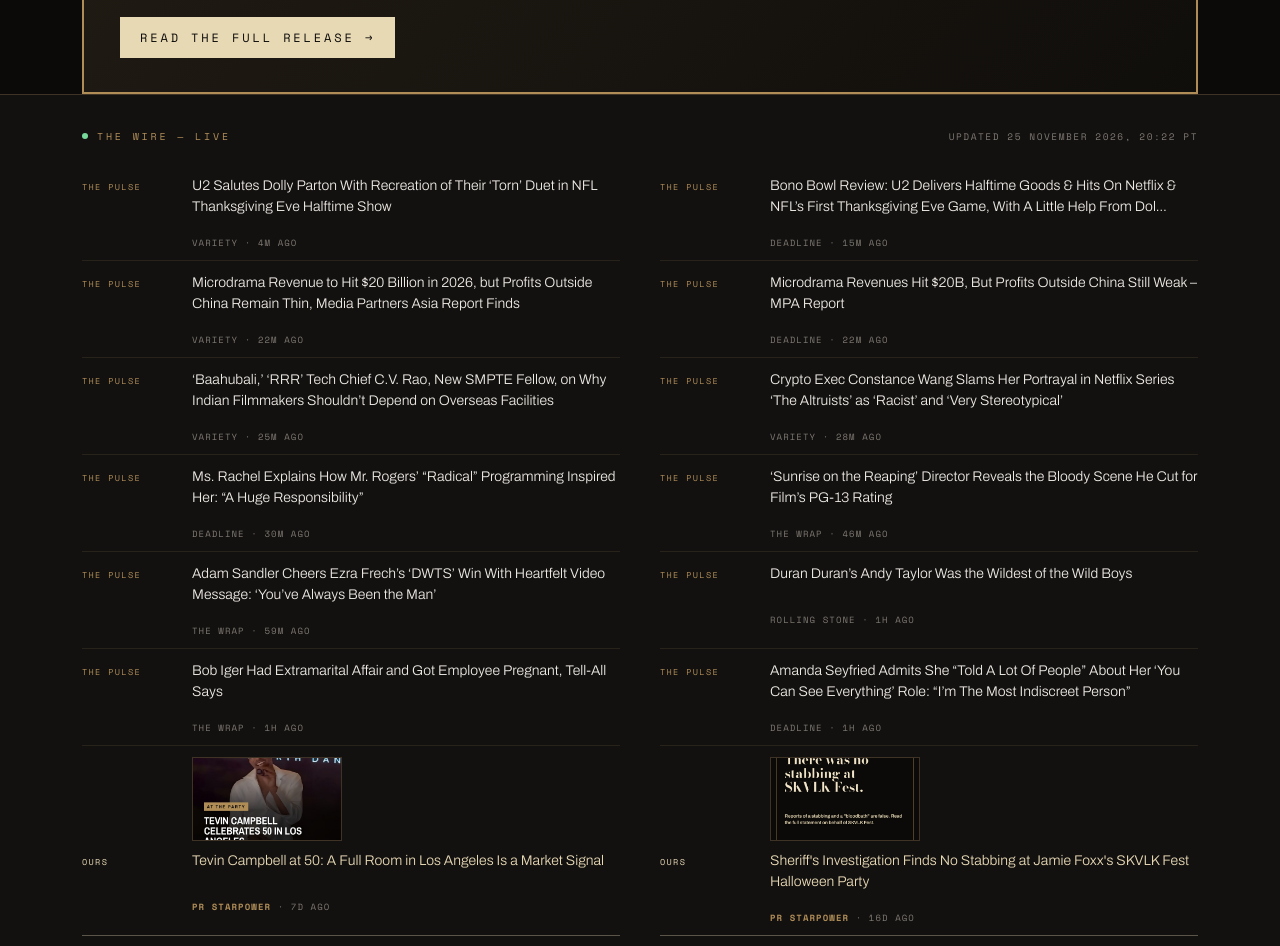
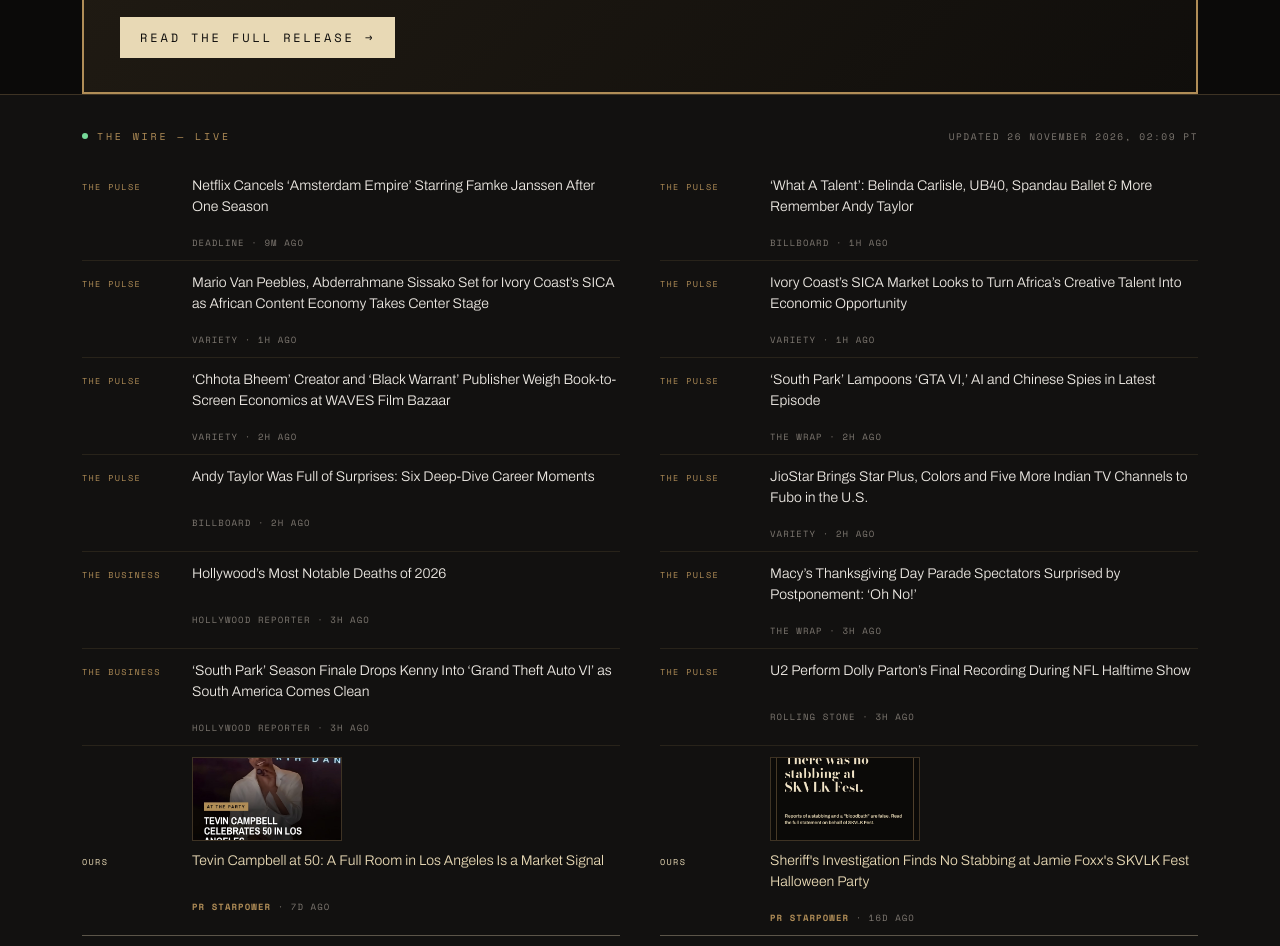
Before and after one commit to matariterry-art/prstarpower-site, a plain HTML site: page newsroom.html in a window 1280 px wide. Shown: the part 1967-2913 px from the top of the page. Drawn offline with nearby package versions, Linux system fonts and the light colour scheme.

Commit message:
Wire update — 2026-11-26 09:09 UTC

```diff
--- a/feed.xml
+++ b/feed.xml
@@ -5,7 +5,7 @@
     <link>https://prstarpower.com/newsroom.html</link>
     <description>Announcements, releases and analysis from PR STARPOWER, a Hollywood representation house.</description>
     <language>en-us</language>
-    <lastBuildDate>Thu, 26 Nov 2026 03:22:35 +0000</lastBuildDate>
+    <lastBuildDate>Thu, 26 Nov 2026 09:09:53 +0000</lastBuildDate>
     <item>
       <title>Tevin Campbell at 50: A Full Room in Los Angeles Is a Market Signal</title>
       <link>https://prstarpower.com/news-tevin-campbell-50th-durability.html</link>
--- a/newsroom.html
+++ b/newsroom.html
@@ -246,68 +246,68 @@
   <div class="wrap">
     <div class="wire-head">
       <span class="wire-label"><i class="dot"></i>The Wire — Live</span>
-      <span class="wire-stamp">Updated 25 November 2026, 20:22 PT</span>
+      <span class="wire-stamp">Updated 26 November 2026, 02:09 PT</span>
     </div>
     <div class="wire-list">
-      <a class="wire-row" href="https://variety.com/2026/music/news/u2-nfl-thanksgiving-eve-halftime-show-performance-1236958652/" target="_blank" rel="noopener nofollow">
+      <a class="wire-row" href="https://deadline.com/2026/11/netflix-cancels-amsterdam-empire-famke-janssen-holland-1237233284/" target="_blank" rel="noopener nofollow">
         <span class="wire-beat">The Pulse</span>
-        <span class="wire-title">U2 Salutes Dolly Parton With Recreation of Their ‘Torn’ Duet in NFL Thanksgiving Eve Halftime Show</span>
-        <span class="wire-meta">Variety &middot; 4m ago</span>
+        <span class="wire-title">Netflix Cancels ‘Amsterdam Empire’ Starring Famke Janssen After One Season</span>
+        <span class="wire-meta">Deadline &middot; 9m ago</span>
       </a>
-      <a class="wire-row" href="https://deadline.com/2026/11/u2-halftime-show-performance-review-thanksgiving-eve-1237233462/" target="_blank" rel="noopener nofollow">
+      <a class="wire-row" href="https://www.billboard.com/music/rock/belinda-carlisle-ub40-spandau-ballet-remember-andy-taylor-1236390136/" target="_blank" rel="noopener nofollow">
         <span class="wire-beat">The Pulse</span>
-        <span class="wire-title">Bono Bowl Review: U2 Delivers Halftime Goods &amp; Hits On Netflix &amp; NFL’s First Thanksgiving Eve Game, With A Little Help From Dol…</span>
-        <span class="wire-meta">Deadline &middot; 15m ago</span>
+        <span class="wire-title">‘What A Talent’: Belinda Carlisle, UB40, Spandau Ballet &amp; More Remember Andy Taylor</span>
+        <span class="wire-meta">Billboard &middot; 1h ago</span>
       </a>
-      <a class="wire-row" href="https://variety.com/2026/tv/news/microdrama-revenue-20-billion-2026-profits-thin-1236958647/" target="_blank" rel="noopener nofollow">
+      <a class="wire-row" href="https://variety.com/2026/tv/global/sica-2026-welcomes-mario-van-peebles-abderrahmane-sissako-1236958374/" target="_blank" rel="noopener nofollow">
         <span class="wire-beat">The Pulse</span>
-        <span class="wire-title">Microdrama Revenue to Hit $20 Billion in 2026, but Profits Outside China Remain Thin, Media Partners Asia Report Finds</span>
-        <span class="wire-meta">Variety &middot; 22m ago</span>
+        <span class="wire-title">Mario Van Peebles, Abderrahmane Sissako Set for Ivory Coast’s SICA as African Content Economy Takes Center Stage</span>
+        <span class="wire-meta">Variety &middot; 1h ago</span>
       </a>
-      <a class="wire-row" href="https://deadline.com/2026/11/microdrama-revenues-boom-profits-outside-china-weak-report-1237233205/" target="_blank" rel="noopener nofollow">
+      <a class="wire-row" href="https://variety.com/2026/tv/global/ivory-coast-sica-african-film-tv-industry-1236958359/" target="_blank" rel="noopener nofollow">
         <span class="wire-beat">The Pulse</span>
-        <span class="wire-title">Microdrama Revenues Hit $20B, But Profits Outside China Still Weak – MPA Report</span>
-        <span class="wire-meta">Deadline &middot; 22m ago</span>
+        <span class="wire-title">Ivory Coast’s SICA Market Looks to Turn Africa’s Creative Talent Into Economic Opportunity</span>
+        <span class="wire-meta">Variety &middot; 1h ago</span>
       </a>
-      <a class="wire-row" href="https://variety.com/2026/film/news/baahubali-rrr-tech-chief-weaning-india-off-overseas-facilities-1236958697/" target="_blank" rel="noopener nofollow">
+      <a class="wire-row" href="https://variety.com/2026/tv/markets-festivals/chhota-bheem-creator-black-warrant-publisher-adaptation-waves-film-bazaar-1236958813/" target="_blank" rel="noopener nofollow">
         <span class="wire-beat">The Pulse</span>
-        <span class="wire-title">‘Baahubali,’ ‘RRR’ Tech Chief C.V. Rao, New SMPTE Fellow, on Why Indian Filmmakers Shouldn’t Depend on Overseas Facilities</span>
-        <span class="wire-meta">Variety &middot; 25m ago</span>
+        <span class="wire-title">‘Chhota Bheem’ Creator and ‘Black Warrant’ Publisher Weigh Book-to-Screen Economics at WAVES Film Bazaar</span>
+        <span class="wire-meta">Variety &middot; 2h ago</span>
       </a>
-      <a class="wire-row" href="https://variety.com/2026/tv/news/ftx-constance-wang-slams-altruists-portrayal-racist-netflix-1236958694/" target="_blank" rel="noopener nofollow">
+      <a class="wire-row" href="https://www.thewrap.com/culture-lifestyle/culture/south-park-lampoons-gta-vi-ai-and-chinese-spies-in-latest-episode/" target="_blank" rel="noopener nofollow">
         <span class="wire-beat">The Pulse</span>
-        <span class="wire-title">Crypto Exec Constance Wang Slams Her Portrayal in Netflix Series ‘The Altruists’ as ‘Racist’ and ‘Very Stereotypical’</span>
-        <span class="wire-meta">Variety &middot; 28m ago</span>
+        <span class="wire-title">‘South Park’ Lampoons ‘GTA VI,’ AI and Chinese Spies in Latest Episode</span>
+        <span class="wire-meta">The Wrap &middot; 2h ago</span>
       </a>
-      <a class="wire-row" href="https://deadline.com/2026/11/ms-rachel-mr-rogers-radical-programming-inspired-her-1237233868/" target="_blank" rel="noopener nofollow">
+      <a class="wire-row" href="https://www.billboard.com/lists/andy-taylor-six-deep-dive-career-moments/" target="_blank" rel="noopener nofollow">
         <span class="wire-beat">The Pulse</span>
-        <span class="wire-title">Ms. Rachel Explains How Mr. Rogers’ “Radical” Programming Inspired Her: “A Huge Responsibility”</span>
-        <span class="wire-meta">Deadline &middot; 30m ago</span>
+        <span class="wire-title">Andy Taylor Was Full of Surprises: Six Deep-Dive Career Moments</span>
+        <span class="wire-meta">Billboard &middot; 2h ago</span>
       </a>
-      <a class="wire-row" href="https://www.thewrap.com/creative-content/movies/hunger-games-sunrise-on-the-reaping-director-reveals-bloody-death-he-cut-pg-13-rating/" target="_blank" rel="noopener nofollow">
+      <a class="wire-row" href="https://variety.com/2026/tv/news/jiostar-star-plus-colors-mtv-india-fubo-us-1236958804/" target="_blank" rel="noopener nofollow">
         <span class="wire-beat">The Pulse</span>
-        <span class="wire-title">‘Sunrise on the Reaping’ Director Reveals the Bloody Scene He Cut for Film’s PG-13 Rating</span>
-        <span class="wire-meta">The Wrap &middot; 46m ago</span>
+        <span class="wire-title">JioStar Brings Star Plus, Colors and Five More Indian TV Channels to Fubo in the U.S.</span>
+        <span class="wire-meta">Variety &middot; 2h ago</span>
       </a>
-      <a class="wire-row" href="https://www.thewrap.com/creative-content/tv-shows/adam-sandler-ezra-frechs-dwts-win/" target="_blank" rel="noopener nofollow">
+      <a class="wire-row" href="https://www.hollywoodreporter.com/lists/notable-deaths-2026-hollywood-entertainment/" target="_blank" rel="noopener nofollow">
+        <span class="wire-beat">The Business</span>
+        <span class="wire-title">Hollywood’s Most Notable Deaths of 2026</span>
+        <span class="wire-meta">Hollywood Reporter &middot; 3h ago</span>
+      </a>
+      <a class="wire-row" href="https://www.thewrap.com/culture-lifestyle/culture/macys-thanksgiving-day-parade-postponed-visitors-react/" target="_blank" rel="noopener nofollow">
         <span class="wire-beat">The Pulse</span>
-        <span class="wire-title">Adam Sandler Cheers Ezra Frech’s ‘DWTS’ Win With Heartfelt Video Message: ‘You’ve Always Been the Man’</span>
-        <span class="wire-meta">The Wrap &middot; 59m ago</span>
+        <span class="wire-title">Macy’s Thanksgiving Day Parade Spectators Surprised by Postponement: ‘Oh No!’</span>
+        <span class="wire-meta">The Wrap &middot; 3h ago</span>
       </a>
-      <a class="wire-row" href="https://www.rollingstone.com/music/music-features/duran-duran-andy-taylor-guitarist-tribute-1235664822/" target="_blank" rel="noopener nofollow">
+      <a class="wire-row" href="https://www.hollywoodreporter.com/tv/tv-news/south-park-season-29-finale-kenny-grand-theft-auto-vi-1236763867/" target="_blank" rel="noopener nofollow">
+        <span class="wire-beat">The Business</span>
+        <span class="wire-title">‘South Park’ Season Finale Drops Kenny Into ‘Grand Theft Auto VI’ as South America Comes Clean</span>
+        <span class="wire-meta">Hollywood Reporter &middot; 3h ago</span>
+      </a>
+      <a class="wire-row" href="https://www.rollingstone.com/music/music-news/u2-tribute-dolly-parton-torn-thanksgiving-nfl-halftime-show-1235664834/" target="_blank" rel="noopener nofollow">
         <span class="wire-beat">The Pulse</span>
-        <span class="wire-title">Duran Duran’s Andy Taylor Was the Wildest of the Wild Boys</span>
-        <span class="wire-meta">Rolling Stone &middot; 1h ago</span>
-      </a>
-      <a class="wire-row" href="https://www.thewrap.com/culture-lifestyle/culture/bob-iger-had-extramarital-affair-got-employee-pregnant-tell-all/" target="_blank" rel="noopener nofollow">
-        <span class="wire-beat">The Pulse</span>
-        <span class="wire-title">Bob Iger Had Extramarital Affair and Got Employee Pregnant, Tell-All Says</span>
-        <span class="wire-meta">The Wrap &middot; 1h ago</span>
-      </a>
-      <a class="wire-row" href="https://deadline.com/2026/11/amanda-seyfried-told-lot-people-you-can-see-everything-1237233837/" target="_blank" rel="noopener nofollow">
-        <span class="wire-beat">The Pulse</span>
-        <span class="wire-title">Amanda Seyfried Admits She “Told A Lot Of People” About Her ‘You Can See Everything’ Role: “I’m The Most Indiscreet Person”</span>
-        <span class="wire-meta">Deadline &middot; 1h ago</span>
+        <span class="wire-title">U2 Perform Dolly Parton’s Final Recording During NFL Halftime Show</span>
+        <span class="wire-meta">Rolling Stone &middot; 3h ago</span>
       </a>
       <a class="wire-row house haspic" href="news-tevin-campbell-50th-durability.html">
         <span class="wire-beat">Ours</span>
```
